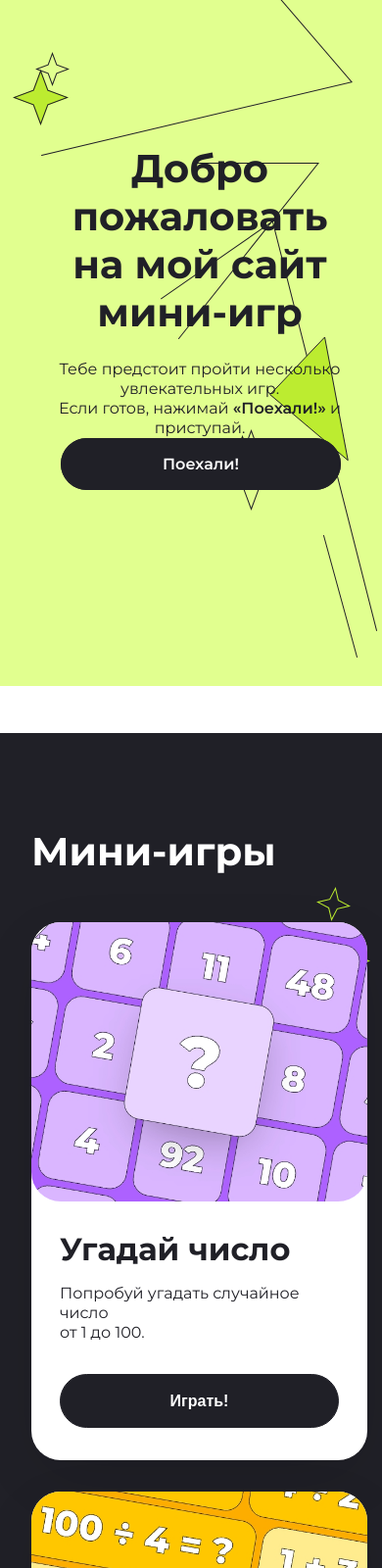
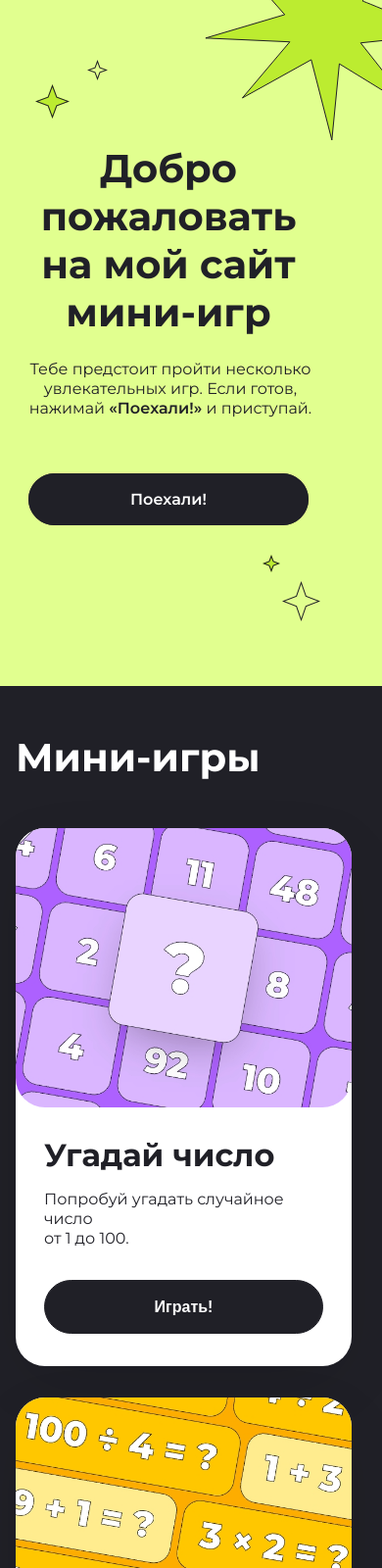
Before and after one commit to Sergei-Sorokin86/2-nd-course-hw, a plain HTML site: page index.html in a window 390 px wide. Shown: the top 1600 px of the page at 98% size. Drawn offline with Linux system fonts and the light colour scheme.

Commit message:
modern mobilepage

```diff
--- a/_mobile.scss
+++ b/_mobile.scss
@@ -9,7 +9,7 @@
             text-align: center;
             width: 262px;
             height: 196px;
-            margin-left: 57px;
+            margin-left: 25px;
             padding-top: 147px;}
         &__text{color: rgb(32, 32, 39);
             font-size: 16px;
@@ -19,18 +19,33 @@
             text-align: center;
             width: 296px;
             height: 60px;
-            margin-left: 40px;}
+            margin-left: 10px;}
         &__lk{
             font-size: 16px;
             font-weight: 600;
             line-height: 20px;}
-        &__link{margin-left: 46px;
-           margin-top: 36px;
+        &__link{margin-left: 13px;
+           margin-top: 72px;
            width: 285px;
            height: 55px;}
         &__button{
             padding: 16px 103px 16px 103px;
             font-size: 16px;}
+            &__multibackground{
+                background-image: url(./img/Star\ 3.svg), url(./img/Star\ 2.svg),
+                url(./img/Vector\ 4780.svg), url(./img/Vector\ 4781.svg),
+                url(./img/Star\ 5.svg), url(./img/Star\ 4.svg),
+                url(./img/Vector\ 4791.svg), url(./img/Vector\ 4788.svg),
+                url(./img/Vector\ 4782.svg), url(./img/Vector\ \(5\).svg),
+                url(./img/Star\ 2\ \(1\).svg), url(./img/Star\ 3\ \(1\).svg),
+                url(./img/Vector\ \(6\).svg), url(./img/Star\ 5\ \(1\).svg),
+                url(./img/Star\ 4\ \(1\).svg);
+                background-position: -1000% -8000%, -10004% -100011%, -300059% -97771%, -72636374% -7377232%,
+                -88465% -7467667%, -47477470% -37363671%, -37373793% -3837395%, -383889% -383860%, -282897% -383880%,
+                155% -2200%, 10% 13%, 24% 9%, 145% -20%, 72% 83%, 82% 90%;
+                background-repeat: no-repeat, no-repeat, no-repeat, no-repeat, no-repeat,
+                no-repeat, no-repeat, no-repeat, no-repeat, no-repeat,
+                no-repeat, no-repeat, no-repeat, no-repeat, no-repeat;}
     }
     .about-games{display:none;}
     .mini-games{
@@ -38,13 +53,14 @@
         width: 343px;}
         &__pict{ width: 343px;
             height: 284.93px;}
-        &__headr{padding-left: 16px;
-            margin-top: 48px;
+        &__headr{padding-left: 0;
+            padding-top: 48px;
             font-size: 40px;
             line-height: 49px;}
         &__block{
-            margin-left: 16px;
-            margin-top: 48px;}
+            margin-left: 0;
+            margin-top: 48px;
+            padding-bottom: 49px;}
         &__name{font-size: 32px;
             line-height: 39px;}
         &__text{font-size: 16px;
@@ -57,8 +73,21 @@
             width: 285px;
             height: 55px;
             margin-top: 32px;}
+        &__multibackground{
+            background-image: url(./img/Star\ 7.svg), url(./img/Star\ 6.svg),
+            url(./img/Star\ 8.svg), url(./img/Star\ 10.svg);
+            background-position: -52626% -75754%, -585896% -58585%,
+            -575796% -585898%, -585889% -585899%;
+            background-repeat: no-repeat, no-repeat,
+            no-repeat, no-repeat;}
     }
 .middle{padding-left: 16px;
 padding-right: 16px;}
+.footer{
+    &__text{height: 100px;
+        font-size: 16px;
+        line-height: 20px;}
+}
+
 
 }
--- a/index.html
+++ b/index.html
@@ -15,7 +15,7 @@
 <body>
     <header class="head middle head__multibackground center">
         <h1 class="head__headr">Добро пожаловать <br> на мой сайт мини-игр</h1>
-        <p class="head__text">Тебе предстоит пройти несколько увлекательных игр. <br> Если готов, нажимай <a
+        <p class="head__text">Тебе предстоит пройти несколько увлекательных игр. Если готов, нажимай <a
             class="head__lk" href="#goguys">«Поехали!»</a> и приступай.</p>
         <div class="head__link">
             <a class="head__button" href="#goguys">Поехали!</a>
```
Also changed, not shown: img/Star 2 (1).svg (added), img/Star 3 (1).svg (added), img/Star 4 (1).svg (added), img/Star 5 (1).svg (added), img/Vector (6).svg (added), style.css, 1 other file.
